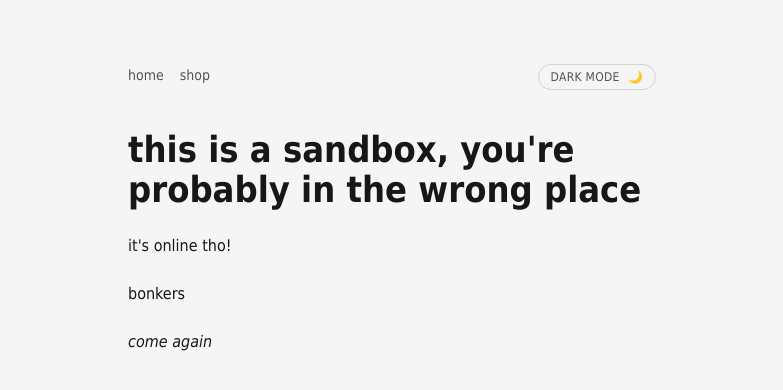
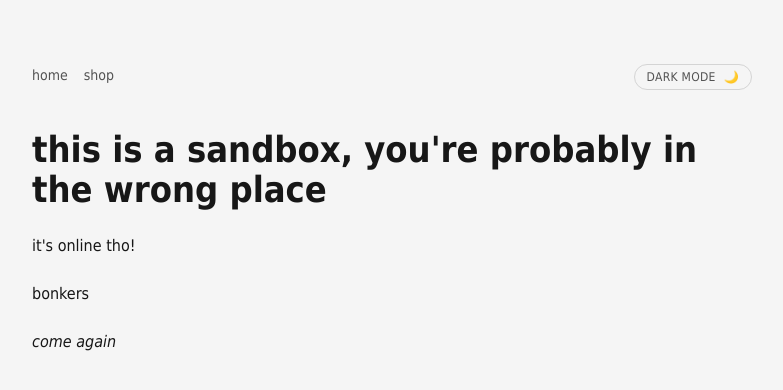
Before and after one commit to martzyx/nonbonk, a Vue app in the folder myapp/: page / in a window 1280 px wide. Shown: the top 390 px of the page, without its empty margins (248-1031 px from the left). Built offline with nearby package versions, Linux system fonts and the light colour scheme.

Commit message:
feat: update max-width of #app to improve layout responsiveness

```diff
--- a/myapp/src/style.css
+++ b/myapp/src/style.css
@@ -12,6 +12,6 @@
   }
 
   #app {
-    @apply w-full max-w-xl mx-auto px-6 py-16;
+    @apply w-full max-w-3xl mx-auto px-6 py-16;
   }
 }
```
